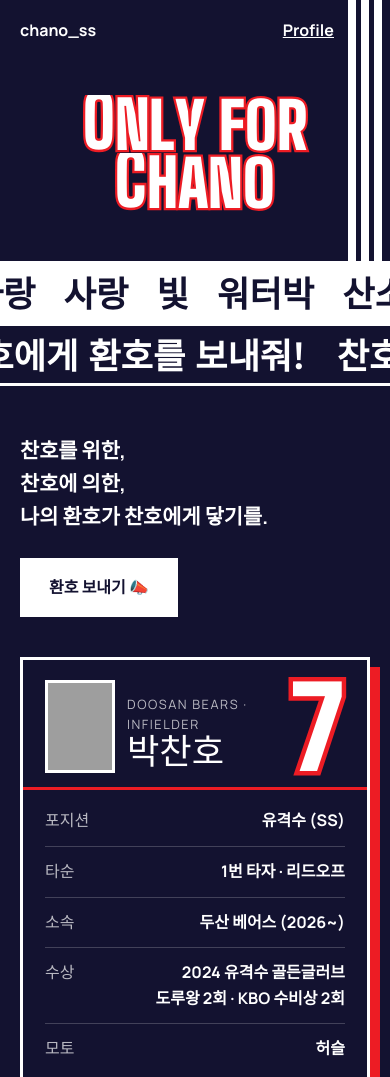
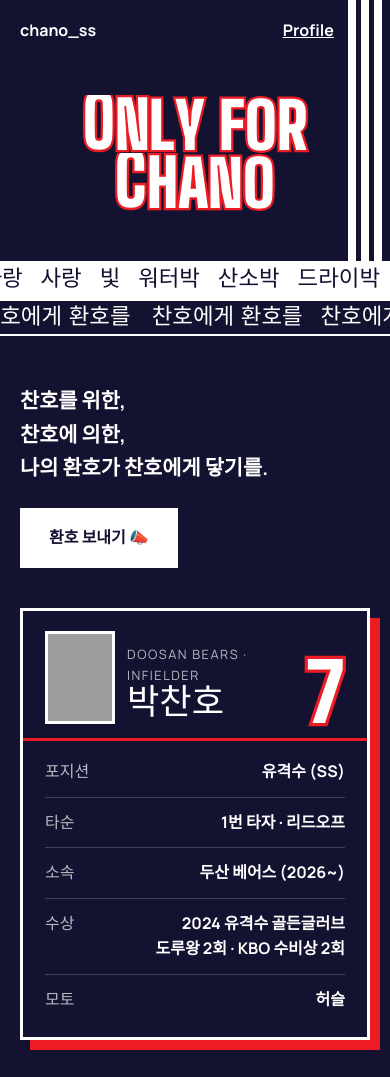
Before and after one commit to kinjomi/chano, a plain HTML site: page index.html in a window 390 px wide. Shown: the top 1077 px of the page. Drawn offline with Linux system fonts and the light colour scheme; grey boxes are pictures that could not be loaded.

Commit message:
Update index.html

```diff
--- a/index.html
+++ b/index.html
@@ -11,7 +11,7 @@
   -->
   <link rel="preconnect" href="https://fonts.googleapis.com">
   <link rel="preconnect" href="https://fonts.gstatic.com" crossorigin>
-  <link href="https://fonts.googleapis.com/css2?family=Big+Shoulders+Display:wght@900&family=Black+Han+Sans&family=Manrope:wght@400;700&family=Noto+Sans+KR:wght@300;400;500;700&display=swap" rel="stylesheet">
+  <link href="https://fonts.googleapis.com/css2?family=Big+Shoulders+Display:wght@900&family=Black+Han+Sans&family=Do+Hyeon&family=Manrope:wght@400;700&family=Noto+Sans+KR:wght@300;400;500;700&display=swap" rel="stylesheet">
   <style>
     /* ===== 색상은 여기서 바꾸세요 ===== */
     :root {
@@ -105,8 +105,8 @@
     .row.r div { animation-direction: reverse; animation-duration: 18s; }
     .row.l2 { background: var(--cream); color: var(--ink); }
     .row span {
-      font-family: "Noto Sans KR", sans-serif;
-      font-weight: 700;   /* 띠 글씨 두께: 300(얇게) ~ 700(굵게) */
+      font-family: "Do Hyeon", "Noto Sans KR", sans-serif;
+      font-weight: 400;   /* 도현체는 굵기가 하나뿐이라 400으로 고정 */
       font-size: clamp(2.2rem, 6vw, 4.4rem);
       text-transform: uppercase;
       padding: 0 .4em;
@@ -134,8 +134,9 @@
       max-width: 28ch;
       word-break: keep-all;
     }
+
     /* ===== 선수 프로필 카드 ===== */
-    /* 원정 유니폼 뒷면처럼: 네이비 + 흰 테두리 + 옆구리 삼선 */
+    /* 원정 유니폼 뒷면처럼: 네이비 + 흰 테두리 */
     .card {
       position: relative;
       background: var(--bg);
@@ -165,6 +166,7 @@
       font-size: 2.2rem;
       line-height: 1.1;
     }
+
     /* ===== 증명사진 ===== */
     .photo {
       width: 90px;
@@ -175,10 +177,6 @@
     }
     .card-top .name { margin-right: auto; }  /* 이름을 사진 쪽에 붙이기 */
 
-    @media (max-width: 600px) {
-      .photo { width: 70px; }
-      .num { font-size: 5rem; }
-    }
     .num {
       font-family: "Big Shoulders Display", sans-serif;
       font-weight: 900;
@@ -199,6 +197,7 @@
     .card dl div:last-child { border: 0; }
     .card dt { opacity: .7; white-space: nowrap; }
     .card dd { font-weight: 700; text-align: right; word-break: keep-all; }
+
     .btn {
       display: inline-block;
       margin-top: 24px;
@@ -207,8 +206,8 @@
       padding: 14px 26px;
       text-decoration: none;
       font-weight: 700;
+      border: 3px solid var(--ink);
     }
-    .btn { border: 3px solid var(--ink); }
     .btn:hover { background: var(--red); border-color: var(--red); color: #fff; }
 
     footer {
@@ -218,22 +217,36 @@
     }
     footer a { color: var(--ink); }
 
+    /* ===== 태블릿 이하 ===== */
     @media (max-width: 820px) {
       .info { grid-template-columns: 1fr; }
     }
+
+    /* ===== 모바일 (맨 아래에 있어야 위 설정을 덮어씀) ===== */
     @media (max-width: 600px) {
       .info { padding: 48px 20px; }
       .k { padding-inline: 48px; }
+
+      /* 띠 */
+      .row span {
+        font-size: 1.4rem;   /* 띠 글씨 크기 */
+        line-height: 1.5;    /* 띠 두께: 숫자 작을수록 얇아짐 */
+      }
+      .row { border-block-width: 2px; }
+
+      /* 프로필 카드 */
+      .photo { width: 70px; }
+      .num { font-size: 5rem; }
     }
   </style>
 </head>
 <body>
   <!-- 삼선은 이 .hero 영역(제목 부분)의 오른쪽에만 표시됩니다 -->
   <div class="hero">
-  <header>
-    <span>chano_ss</span>
-    <a href="#links">Profile</a>
-  </header>
+    <header>
+      <span>chano_ss</span>
+      <a href="#links">Profile</a>
+    </header>
 
     <!-- 글자 하나하나를 span으로 감싸고 --i 숫자를 0부터 붙이면 파도처럼 튑니다 -->
     <h1 class="k">
@@ -267,8 +280,8 @@
     </div>
     <div class="row r l2" aria-hidden="true">
       <div>
-        <span>찬호에게 환호를 보내줘!</span><span>찬호에게 환호를 보내줘!</span><span>찬호에게 환호를 보내줘!</span>
-        <span>찬호에게 환호를 보내줘!</span><span>찬호에게 환호를 보내줘!</span><span>찬호에게 환호를 보내줘!</span>
+        <span>찬호에게 환호를</span><span>찬호에게 환호를</span><span>찬호에게 환호를</span>
+        <span>찬호에게 환호를</span><span>찬호에게 환호를</span><span>찬호에게 환호를</span>
       </div>
     </div>
 
@@ -279,7 +292,7 @@
       </div>
       <article class="card" aria-label="선수 프로필">
         <div class="card-top">
-          <img class="photo" src="2026 PARK PROFILE.png" alt="박찬호 증명사진">
+          <img class="photo" src="2026%20PARK%20PROFILE.png" alt="박찬호 증명사진">
           <div class="name">
             <small>Doosan Bears · Infielder</small>
             <strong>박찬호</strong>
```
